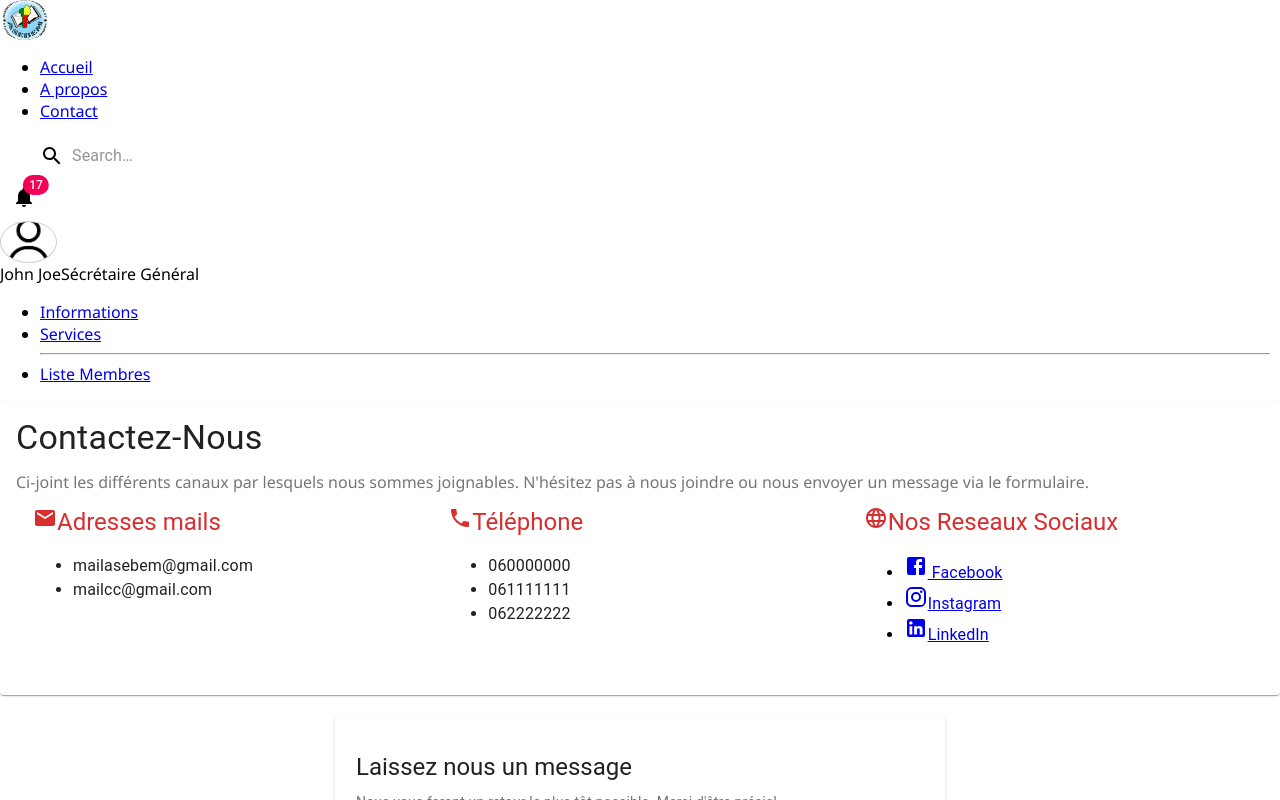
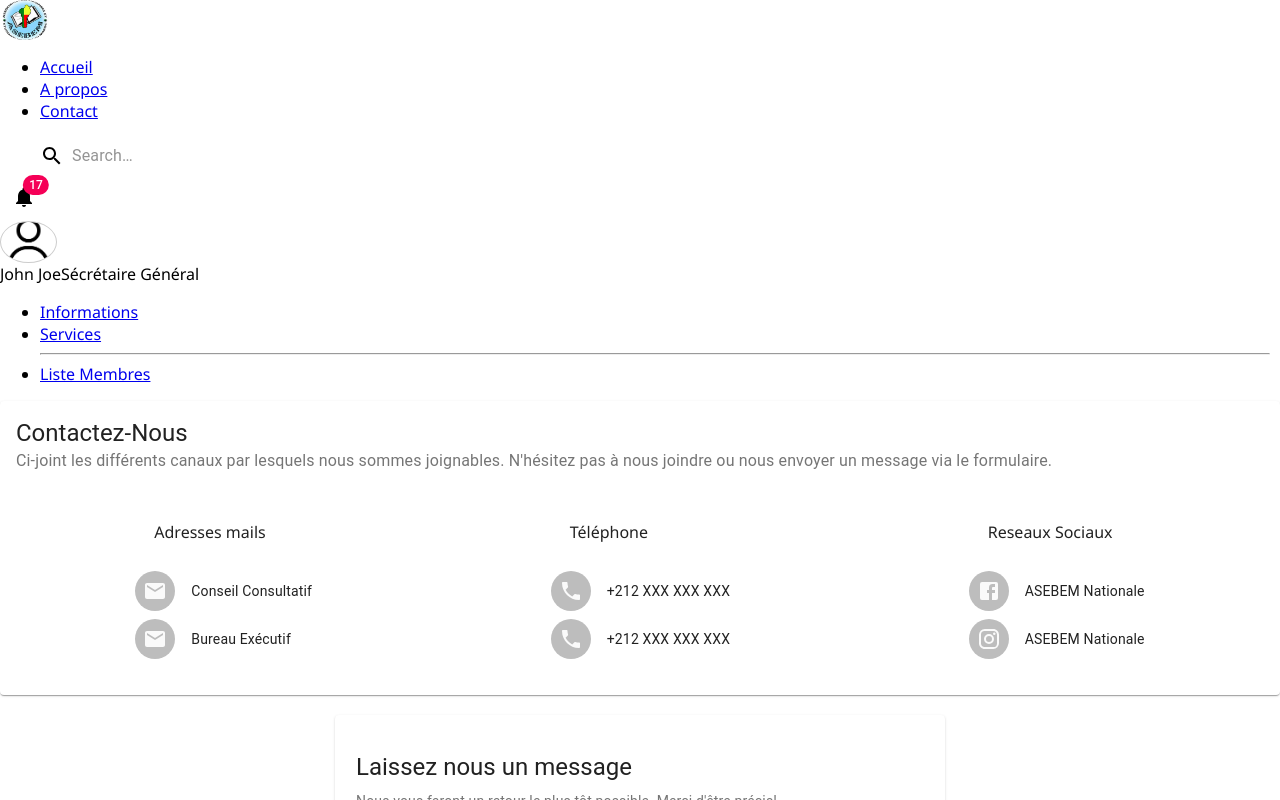
Before and after one commit to prudoss25/It_ben_front, a React (Create React App) app: page /contacts in a window 1280 px wide. Shown: the top 800 px of the page. Built offline with nearby package versions, Linux system fonts and the light colour scheme.

Commit message:
modify contacts

```diff
--- a/src/components/BarresStyles/BarreVerticale.js
+++ b/src/components/BarresStyles/BarreVerticale.js
@@ -2,13 +2,18 @@ import React from "react";
 
 function BarreVerticale() {
   const style = {
-    width: "10px",
-    height: "40px",
+    // border: "1px solid black",
+    width: 15,
+    height: "50%",
     backgroundColor: "#FFB900",
-    marginTop: "18px",
+    // marginTop: "18px",
     marginRight: "20px"
   };
-  return <span style={style}></span>;
+  return (
+    <div style={style}>
+      <span ></span>
+    </div>
+  );
 }
 
 export default BarreVerticale;
--- a/src/components/UI/RubriqueTitle/RubriqueTitle.js
+++ b/src/components/UI/RubriqueTitle/RubriqueTitle.js
@@ -2,12 +2,19 @@ import React from "react";
 import BarreVerticale from "../../BarresStyles/BarreVerticale";
 import classes from "./RubriqueTitle.css";
 import PropTypes from "prop-types";
+import { Grid } from "@material-ui/core";
 
 const rubriqueTitle = (props) => {
   return (
     <div className={classes.RubriqueTitle}>
-      <BarreVerticale />
-      <p className={classes.Header}>{props.children}</p>
+      <Grid container direction="row" alignItems="flex-start">
+        <Grid item style={{height:"100%"}}>
+          <BarreVerticale />
+        </Grid>
+        <Grid item>
+          <p className={classes.Header}>{props.children}</p>
+        </Grid>
+      </Grid>
     </div>
   );
 };
--- a/src/containers/Contact/Contact.js
+++ b/src/containers/Contact/Contact.js
@@ -1,4 +1,9 @@
-import { Grid, Typography, Card, CardContent} from "@material-ui/core";
+import {
+  Grid,
+  Card,
+  CardContent,
+  CardHeader,
+} from "@material-ui/core";
 import React, { Component } from "react";
 import Aux from "../../hoc/_Aux/_Aux";
 import Formulaire from "./Formulaire/Formulaire";
@@ -8,45 +13,32 @@ import ReseauxSociaux from "./ContactezNous/ReseauxSociaux/ReseauxSociaux";
 import Telephone from "./ContactezNous/Telephone/Telephone";
 
 class Contacts extends Component {
-   render(){
-    return(
+  render() {
+    return (
       <Aux>
         <Grid>
-                <Card >
+          <Card>
+            <CardHeader
+              title="Contactez-Nous"
+              subheader="Ci-joint les différents canaux par lesquels nous sommes
+        joignables. N'hésitez pas à nous joindre ou nous envoyer un
+        message via le formulaire."
+            />
             <CardContent>
-                            <Typography gutterBottom variant="h4">
-                                Contactez-Nous
-                            </Typography>
-
-                            <Typography gutterBottom variant="body1 " color="textSecondary" component="p" >
-                                Ci-joint les différents canaux par lesquels nous sommes joignables.
-                                N'hésitez pas à nous joindre ou nous envoyer un message via le formulaire.
-                            </Typography>
-                        <Grid  style={{  padding: "20px 5px" }} container spacing={1}>
-                            <Grid xs={12} sm={4} item>
-                                <AdresseMail/>
+              <Grid container justifyContent="space-around">
+                <AdresseMail />
+                <Telephone />
+                <ReseauxSociaux />
               </Grid>
-                            <Grid xs={12} sm={4} item>
-                                <Telephone/>
-                            </Grid>
-                            <Grid xs={12} sm={4} item>
-                                <ReseauxSociaux/>
-                            </Grid>
-                        </Grid>
-
             </CardContent>
           </Card>
-
         </Grid>
-            <Grid style={{  padding: "20px 5px" }} >
-                <Formulaire/>
+        <Grid style={{ padding: "20px 5px" }}>
+          <Formulaire />
         </Grid>
-
-
       </Aux>
     );
   }
-
 }
 
 export default Contacts;
--- a/src/containers/Contact/ContactezNous/AdresseMail/AdresseMail.js
+++ b/src/containers/Contact/ContactezNous/AdresseMail/AdresseMail.js
@@ -1,34 +1,37 @@
 import React from "react";
-import Aux from "../../../../hoc/_Aux/_Aux";
-import { Grid, Container, Typography} from '@material-ui/core';
-import MailIcon from '@material-ui/icons/Mail';
-import { makeStyles } from '@material-ui/core/styles';
+import { Grid, List, ListItem, ListItemAvatar, Avatar, ListItemText } from "@material-ui/core";
+import MailIcon from "@material-ui/icons/Mail";
+import RubriqueTitle from "../../../../components/UI/RubriqueTitle/RubriqueTitle";
 
-const useStyles = makeStyles({
-    root: {
-
-      color: '#D72F2F',
-
-    },
-  });
-  export default function AdresseMail() {
-    const classes = useStyles();
-    return (
-        <Aux>
-            <Grid  container item xs={12} spacing={3}>
-               <Container>
-                        <Typography className={classes.root} gutterBottom variant="h5">
-                            <MailIcon/>
-                            Adresses mails
-                        </Typography>
-                        <Typography gutterBottom variant="body1">
-                            <ul>
-                                <li>mailasebem@gmail.com</li>
-                                <li>mailcc@gmail.com</li>
-                            </ul>
-                        </Typography>
-               </Container>
-            </Grid>
-        </Aux>
-    )
+const mails = [
+  {
+    name:"Conseil Consultatif",
+    link:"https://web.facebook.com/AsebemOfficiel",
+    icon:<MailIcon/>
+  },
+  {
+    name:"Bureau Exécutif",
+    link:"https://www.instagram.com/asebem_nationale/",
+    icon:<MailIcon />
+  }
+]
+export default function AdresseMail() {
+  return (
+    <Grid item>
+      <RubriqueTitle>
+        {/* <MailIcon fontSize="medium" style={{marginRight:8}} /> */}
+        Adresses mails
+      </RubriqueTitle>
+      <List dense>
+        {mails.map((reseau, index) => (
+          <ListItem key={index}>
+            <ListItemAvatar>
+              <Avatar>{reseau.icon}</Avatar>
+            </ListItemAvatar>
+            <ListItemText primary={reseau.name} />
+          </ListItem>
+        ))}
+      </List>
+    </Grid>
+  );
 }
--- a/src/containers/Contact/ContactezNous/ReseauxSociaux/ReseauxSociaux.js
+++ b/src/containers/Contact/ContactezNous/ReseauxSociaux/ReseauxSociaux.js
@@ -1,46 +1,46 @@
 import React from "react";
-import Aux from "../../../../hoc/_Aux/_Aux";
-import { Grid, Container, Typography } from '@material-ui/core';
-import FacebookIcon from '@material-ui/icons/Facebook';
-import LinkedInIcon from '@material-ui/icons/LinkedIn';
-import InstagramIcon from '@material-ui/icons/Instagram';
-import LanguageIcon from '@material-ui/icons/Language';
+import { Grid, List, ListItem, ListItemAvatar, ListItemText, Avatar } from "@material-ui/core";
+import FacebookIcon from "@material-ui/icons/Facebook";
+import InstagramIcon from "@material-ui/icons/Instagram";
+import RubriqueTitle from "../../../../components/UI/RubriqueTitle/RubriqueTitle";
 
-import { makeStyles } from '@material-ui/core/styles';
 
-const useStyles = makeStyles({
-    root: {
+const reseauxList = [
+  {
+    name:"ASEBEM Nationale",
+    link:"https://web.facebook.com/AsebemOfficiel",
+    icon:<FacebookIcon/>
+  },
+  {
+    name:"ASEBEM Nationale",
+    link:"https://www.instagram.com/asebem_nationale/",
+    icon:<InstagramIcon />
+  }
+]
+export default function ReseauxSociaux() {
 
-      color: '#D72F2F',
 
-    },
-    list : {
-
-        color:'black',
-    },
-
-  });
-  export default function ReseauxSociaux() {
-    const classes = useStyles();
-    return (
-        <Aux>
-            <Grid container item xs={12} spacing={3}>
-                <Container>
-
-                            <Typography  className={classes.root} gutterBottom variant="h5">
-                                <LanguageIcon/>
-                                    Nos Reseaux Sociaux
-                            </Typography>
-                            <Typography gutterBottom variant="body1">
-                                <ul className={classes.list}>
-                                    <li><a href='/'><FacebookIcon/> Facebook</a></li>
-                                    <li><a href='/'><InstagramIcon/>Instagram</a></li>
-                                    <li><a href='/'><LinkedInIcon/>LinkedIn</a></li>
-                                </ul>
-                            </Typography>
-
-                </Container>
-            </Grid>
-        </Aux>
-    )
+  return (
+      <Grid  item >
+          <RubriqueTitle>
+            Reseaux Sociaux
+          </RubriqueTitle>
+          <List dense>
+              {reseauxList.map((reseau, index) =>
+                <ListItem
+                key={index}
+                >
+                  <ListItemAvatar>
+                    <Avatar>
+                      {reseau.icon}
+                    </Avatar>
+                  </ListItemAvatar>
+                  <ListItemText
+                    primary={reseau.name}
+                  />
+                </ListItem>
+              )}
+            </List>
+      </Grid>
+  );
 }
--- a/src/containers/Contact/ContactezNous/Telephone/Telephone.js
+++ b/src/containers/Contact/ContactezNous/Telephone/Telephone.js
@@ -1,38 +1,41 @@
 import React from "react";
-import Aux from "../../../../hoc/_Aux/_Aux";
-import { Grid, Container, Typography} from '@material-ui/core';
-import PhoneIcon from '@material-ui/icons/Phone';
+import {
+  Grid,
+  List,
+  ListItem,
+  ListItemAvatar,
+  Avatar,
+  ListItemText,
+} from "@material-ui/core";
+import PhoneIcon from "@material-ui/icons/Phone";
+import RubriqueTitle from "../../../../components/UI/RubriqueTitle/RubriqueTitle";
 
-import { makeStyles } from '@material-ui/core/styles';
-
-const useStyles = makeStyles({
-    root: {
-
-      color: '#D72F2F',
-
-    },
-  });
-  export default function Telephone() {
-    const classes = useStyles();
-    return (
-        <Aux>
-            <Grid container item xs={12} spacing={3}>
-                <Container>
-
-                            <Typography  className={classes.root}  gutterBottom variant="h5">
-                                <PhoneIcon/>
-                                Téléphone
-                            </Typography>
-                            <Typography gutterBottom variant="body1">
-                                <ul>
-                                    <li>060000000</li>
-                                    <li>061111111</li>
-                                    <li>062222222</li>
-                                </ul>
-                            </Typography>
-
-                </Container>
-            </Grid>
-        </Aux>
-    )
+const telephone = [
+  {
+    name: "+212 XXX XXX XXX",
+    link: "https://web.facebook.com/AsebemOfficiel",
+    icon: <PhoneIcon />,
+  },
+  {
+    name: "+212 XXX XXX XXX",
+    link: "https://web.facebook.com/AsebemOfficiel",
+    icon: <PhoneIcon />,
+  },
+];
+export default function Telephone() {
+  return (
+    <Grid item>
+      <RubriqueTitle>Téléphone</RubriqueTitle>
+      <List dense>
+        {telephone.map((reseau, index) => (
+          <ListItem key={index}>
+            <ListItemAvatar>
+              <Avatar>{reseau.icon}</Avatar>
+            </ListItemAvatar>
+            <ListItemText primary={reseau.name} />
+          </ListItem>
+        ))}
+      </List>
+    </Grid>
+  );
 }
```
Also changed, not shown: src/containers/Contact/ContactezNous/ContactezNous.css (deleted, +0 -17 lines), src/containers/Contact/ContactezNous/ContactezNous.js (deleted, +0 -25 lines). Lines whose indentation alone changed are shown as unchanged.
